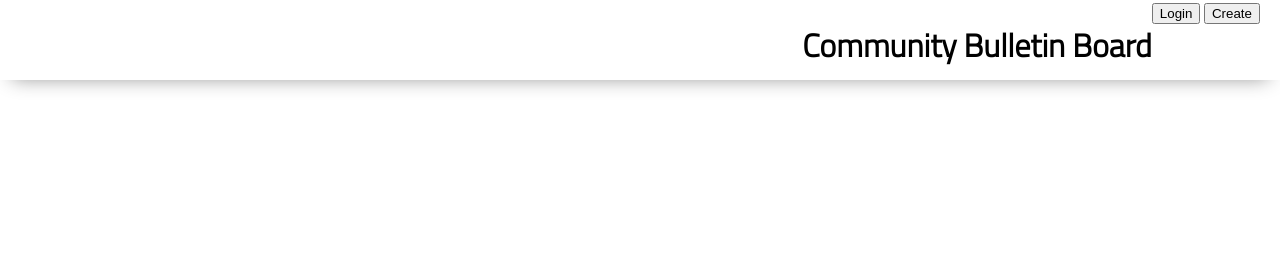
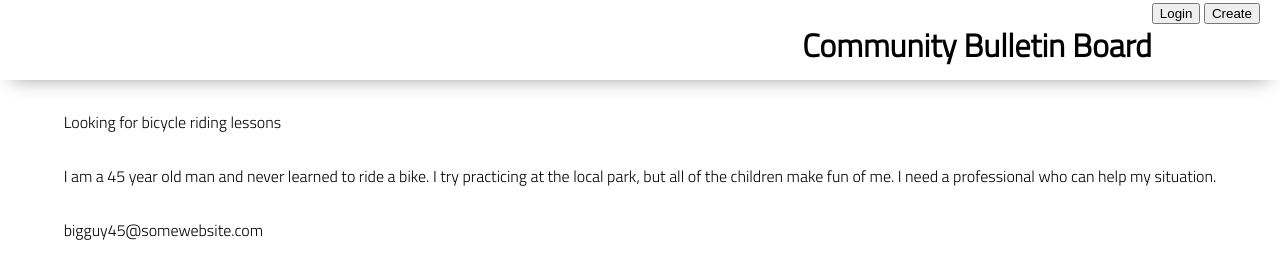
Before and after one commit to Cole-Rossman/week4-bulletinboard-scratch, a plain HTML site: page index.html in a window 1280 px wide. Drawn offline with nearby package versions, Linux system fonts and the light colour scheme.

Commit message:
renderPosts test complete and works

```diff
--- a/index.html
+++ b/index.html
@@ -23,6 +23,11 @@
     </header>
     <main>
         <div class="sticky-note"></div>
+        <div class="posts">
+            <p class="post-title">Looking for bicycle riding lessons</p>
+            <p class="post-description">I am a 45 year old man and never learned to ride a bike. I try practicing at the local park, but all of the children make fun of me. I need a professional who can help my situation.</p>
+            <p class="post-contact">bigguy45@somewebsite.com</p>
+        </div>
     </main>
     <script type="module" src="./app.js"></script>
 </body>
```
Also changed, not shown: test/render-utils.test.js (+11 -12 lines), test/tests.js (+1 -1 lines).
